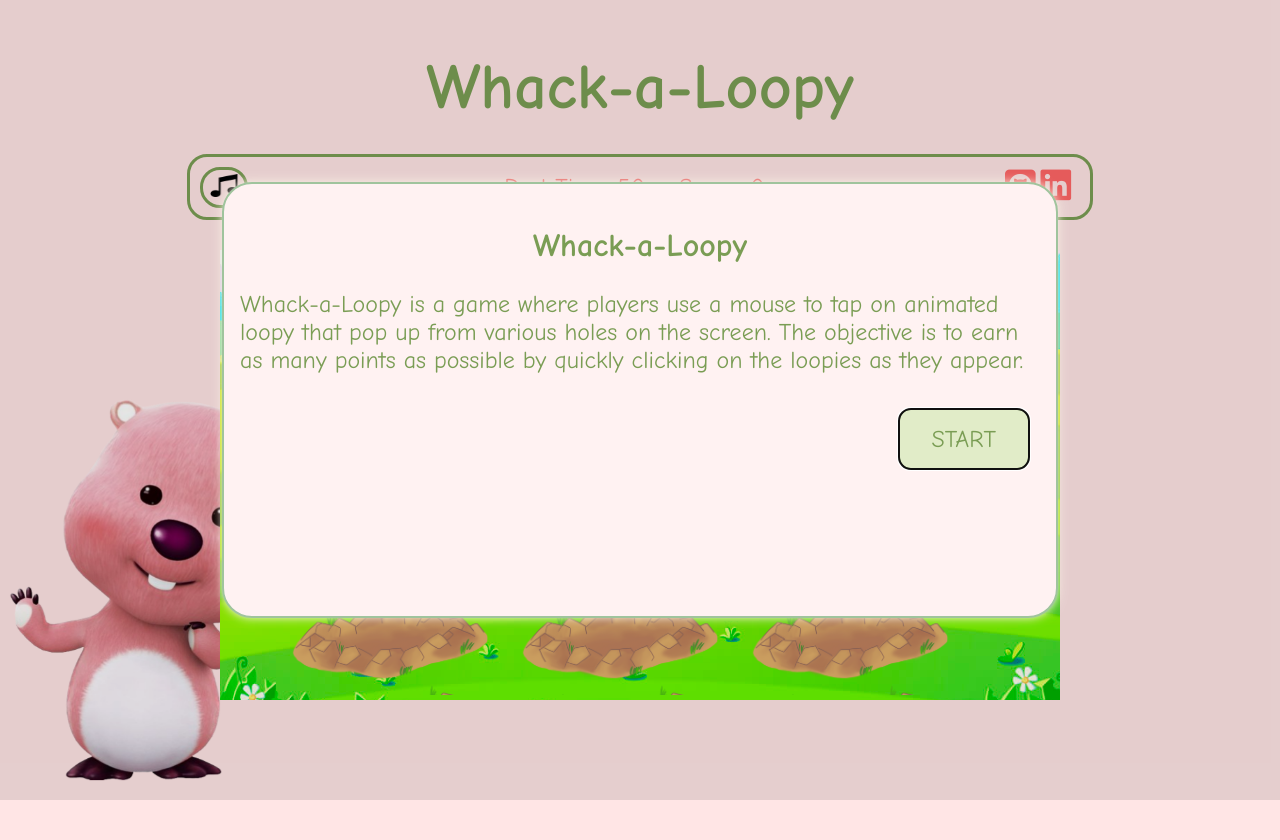
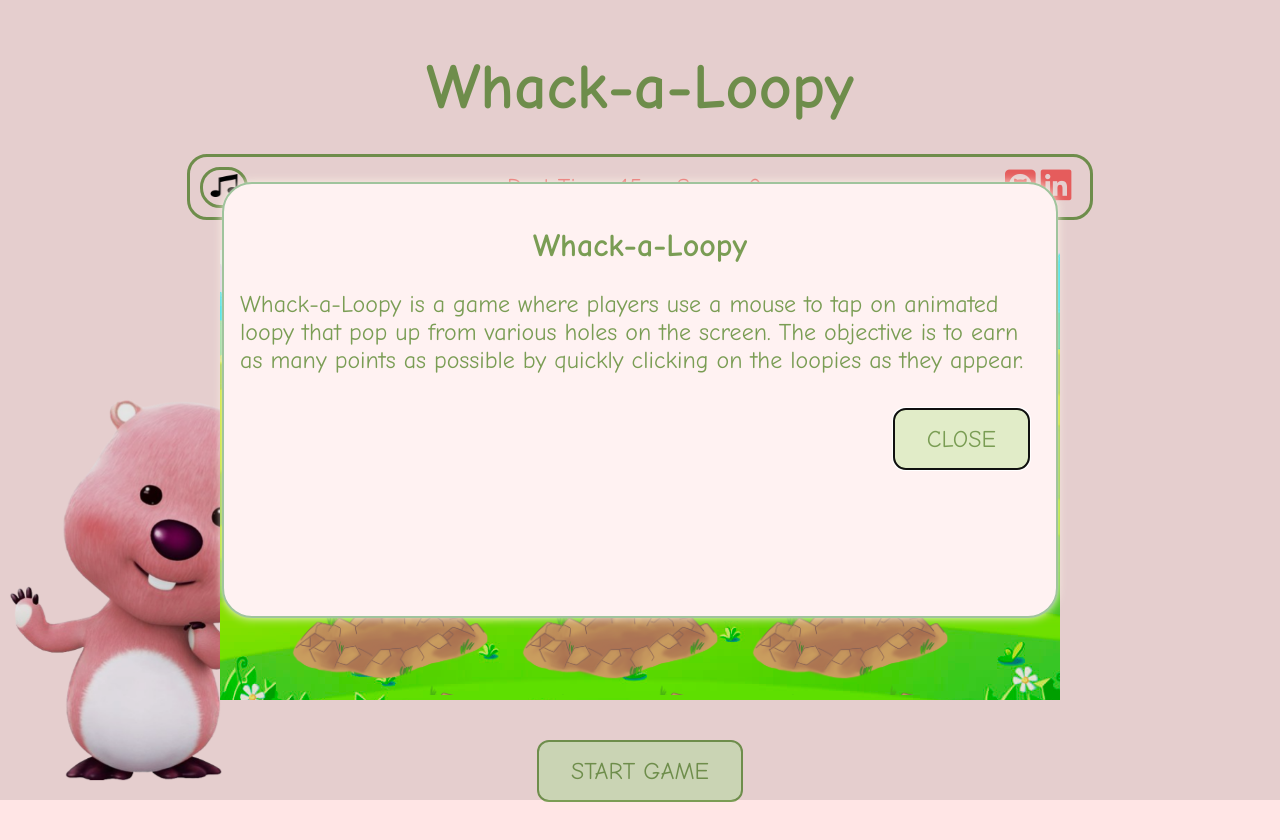
Before and after one commit to elevenstand7/JSProject, a website: page index.html in a window 1280 px wide. Before the commit the page ends 800 px from the top, so only its background shows below. Drawn offline with Linux system fonts and the light colour scheme.

Commit message:
add close btn and separate star btn

```diff
--- a/index.html
+++ b/index.html
@@ -16,7 +16,8 @@
         <div class="description">
             <p>Whack-a-Loopy is a game where players use a mouse to tap on animated loopy that pop up from various holes on the screen. The objective is to earn as many points as possible by quickly clicking on the loopies as they appear.</p>
         </div>
-        <input type="button" id="start" class="btn" value="START">
+        <!-- <input type="button" id="start" class="btn" value="START"> -->
+        <input type="button" id="closeModal" class="btn" value="CLOSE">
     </dialog>
 
     <dialog id="game-end">
@@ -36,7 +37,7 @@
         </div>
 
         <div class="display">
-            <div>&nbsp&nbspRest Time: <span id="time">50s</span>&nbsp&nbsp&nbspScore: <span id="score">0</span></div>
+            <div>&nbsp&nbspRest Time: <span id="time">15s</span>&nbsp&nbsp&nbspScore: <span id="score">0</span></div>
         </div>
 
         <div class="nav-link">
@@ -72,6 +73,10 @@
         </ul>
     </div>
 
+    <div class="start-btn">
+        <input type="button" id="start" class="btn" value="START GAME">
+    </div>
+
     <div class="cute_loopy">
         <img src="./assets/images/cute_nobg.png" alt="" >
     </div>
--- a/src/index.js
+++ b/src/index.js
@@ -23,12 +23,18 @@ function(){
     const hardGame = new Game(true);
 
     let gameStart = document.getElementById("start");
+    let closeModal = document.getElementById("closeModal");
 
+    closeModal.addEventListener("click",()=>{
+        introPage.close();
+    })
 
     gameStart.addEventListener("click", ()=>{
-        introPage.close();
+        // introPage.close();
         // console.log("Game Start!");
         game.start();
+        gameStart.style.display = "none";
+
     });
 
     let reStart = document.getElementById("restart");
--- a/src/index.scss
+++ b/src/index.scss
@@ -238,3 +238,10 @@ dialog{
         transform: rotate(15deg);
     }
 }
+
+
+.start-btn{
+    display: flex;
+    flex-direction: column;
+    align-items: center;
+}
--- a/src/scripts/game.js
+++ b/src/scripts/game.js
@@ -28,7 +28,7 @@ class Game{
         this.gameScore.innerHTML = "0";
         // document.querySelector(".music-img") = './assets/images/on.png';
         document.getElementById("hit-evil").innerHTML = "";
-        this.time = 50;
+        this.time = 15;
         this.score = 0;
         this.gameTime.innerText = this.time + 's';
         this.restTime = setInterval(this.countDown.bind(this), 1000);
```
Also changed, not shown: dist/main.css, dist/main.js.
